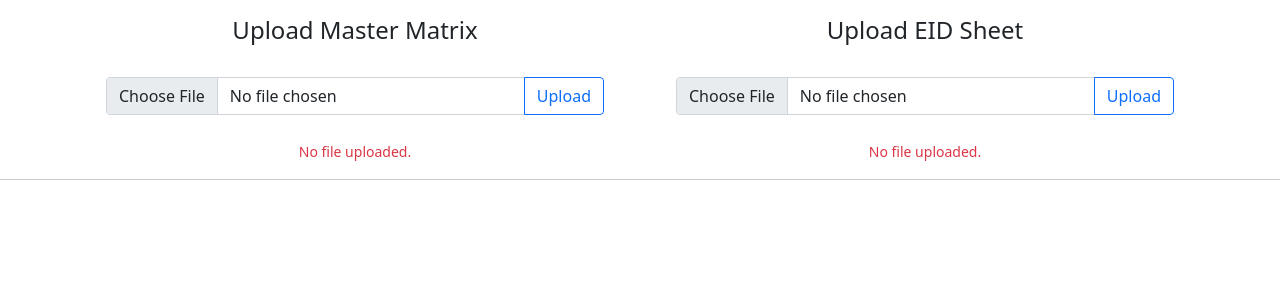
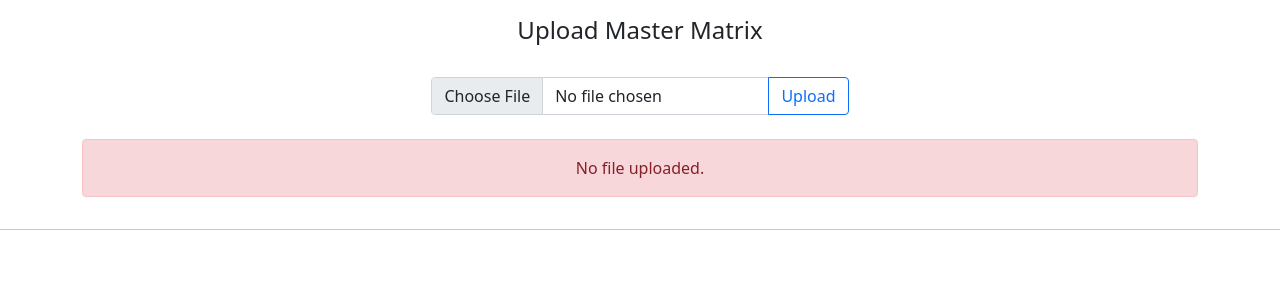
Before and after one commit to ganesh2257767/EID-Tool-Web, a FastAPI app: page / in a window 1280 px wide. Shown: the part 72-372 px from the top of the page. Run offline with FastAPI, Linux system fonts and the light colour scheme.

Commit message:
App complete

```diff
--- a/main.py
+++ b/main.py
@@ -16,45 +16,122 @@ eid_file_uploaded = None
 eid_file_name = None
 eid_dataframe = None
 
+eid_tab = "active"
+oid_tab = ""
+eid_tab_show = "show"
+oid_tab_show = ""
+
+final_oid_result = None
+final_eid_result = None
+
+
 @app.get("/", response_class=HTMLResponse)
 def index(request: Request):
     return templates.TemplateResponse("index.html", context={"request": request})
 
 
 @app.post("/", response_class=HTMLResponse)
-async def index(request: Request,
-                master_file: UploadFile | None = None,
-                eid_file: UploadFile | None = None,
-                eid: str = Form(default=None),
-                oid: str = Form(default=None),
-                env: str = Form(default=None)):
+async def index(
+    request: Request,
+    master_file: UploadFile | None = None,
+    eid_file: UploadFile | None = None,
+    eid: str = Form(default=None),
+    oid: str = Form(default=None),
+    env: str = Form(default=None),
+):
     form = await request.form()
-    global master_file_uploaded, master_file_name
+    global master_file_uploaded, master_file_name, eid_tab, oid_tab, eid_file_name, eid_file_uploaded, final_oid_result, final_eid_result
 
     if "master-submit" in form.keys():
+        eid_tab = "active"
+        oid_tab = ""
+        eid_tab_show = "show"
+        oid_tab_show = ""
         master_file_name = master_file.filename
         master_error = get_master_matrix(master_file)
-        return templates.TemplateResponse("index.html", context={"request": request,
-                                                                "master_file_name": master_file_name,
-                                                                "master_error": master_error,
-                                                                "master_file_uploaded": master_file_uploaded})
+        return templates.TemplateResponse(
+            "index.html",
+            context={
+                "request": request,
+                "master_file_name": master_file_name,
+                "master_error": master_error,
+                "master_file_uploaded": master_file_uploaded,
+                "eid_tab": eid_tab,
+                "oid_tab": oid_tab,
+                "eid_tab_show": eid_tab_show,
+                "oid_tab_show": oid_tab_show,
+            },
+        )
     if "eid-sheet-submit" in form.keys():
         eid_file_name = eid_file.filename
         eid_error = get_eid_sheet(eid_file)
-        return templates.TemplateResponse("index.html", context={"request": request,
-                                                                "eid_file_name": eid_file_name,
-                                                                "eid_error": eid_error,
-                                                                "eid_file_uploaded": eid_file_uploaded})
+        eid_tab = ""
+        oid_tab = "active"
+        eid_tab_show = ""
+        oid_tab_show = "show"
+        return templates.TemplateResponse(
+            "index.html",
+            context={
+                "request": request,
+                "eid_file_name": eid_file_name,
+                "eid_error": eid_error,
+                "eid_file_uploaded": eid_file_uploaded,
+                "master_file_uploaded": master_file_uploaded,
+                "master_file_name": master_file_name,
+                "eid_tab": eid_tab,
+                "oid_tab": oid_tab,
+                "eid_tab_show": eid_tab_show,
+                "oid_tab_show": oid_tab_show,
+                "final_eid_result": final_eid_result,
+            },
+        )
 
     if "eid-submit" in form.keys():
-        print(f"Search with eid: {eid}")
-        final = from_eid(eid.upper())
-        return templates.TemplateResponse("index.html", context={"request": request, "master_file_uploaded": master_file_uploaded, "master_file_name": master_file_name, "final": final})
+        eid_tab = "active"
+        oid_tab = ""
+        eid_tab_show = "show"
+        oid_tab_show = ""
+        final_eid_result = from_eid(eid.upper())
+        return templates.TemplateResponse(
+            "index.html",
+            context={
+                "request": request,
+                "master_file_uploaded": master_file_uploaded,
+                "master_file_name": master_file_name,
+                "final_eid_result": final_eid_result,
+                "eid_tab": eid_tab,
+                "oid_tab": oid_tab,
+                "eid_tab_show": eid_tab_show,
+                "oid_tab_show": oid_tab_show,
+                "final_oid_result": final_oid_result,
+                "eid_file_name": eid_file_name,
+                "eid_file_uploaded": eid_file_uploaded,
+            },
+        )
 
     if "oid-submit" in form.keys():
-        print(f"Search with oid: {oid} and env: {env}")
-
-        return templates.TemplateResponse("index.html", context={"request": request, "master_file_uploaded": master_file_uploaded, "master_file_name": master_file_name})
+        final_oid_result, display_table = get_corp_ftax_from_offer_id(env, oid)
+        eid_tab = ""
+        oid_tab = "active"
+        eid_tab_show = ""
+        oid_tab_show = "show"
+        return templates.TemplateResponse(
+            "index.html",
+            context={
+                "request": request,
+                "master_file_uploaded": master_file_uploaded,
+                "master_file_name": master_file_name,
+                "eid_tab": eid_tab,
+                "oid_tab": oid_tab,
+                "eid_tab_show": eid_tab_show,
+                "oid_tab_show": oid_tab_show,
+                "eid_file_name": eid_file_name,
+                "eid_file_uploaded": eid_file_uploaded,
+                "final_oid_result": final_oid_result,
+                "final_eid_result": final_eid_result,
+                "display_table": display_table
+            },
+        )
 
 
 def get_master_matrix(master_matrix_path):
@@ -65,20 +142,30 @@ def get_master_matrix(master_matrix_path):
     """
     global master_file_uploaded, master_matrix_dataframe
 
-    read_cols = ['Corp', 'CONCATENATE', 'RESI EID', 'Market', 'Altice One']
+    read_cols = ["Corp", "CONCATENATE", "RESI EID", "Market", "Altice One"]
     try:
-        master_matrix_dataframe = pd.read_excel(master_matrix_path.file, usecols=read_cols, converters={'Corp':str, 'CONCATENATE': str})
+        master_matrix_dataframe = pd.read_excel(
+            master_matrix_path.file,
+            usecols=read_cols,
+            converters={"Corp": str, "CONCATENATE": str},
+        )
     except ImportError as e:
+        master_file_uploaded = False
         return e
     except FileNotFoundError:
-        pass
+        master_file_uploaded = False
+        return e
     except ValueError as e:
-        if "Excel file format cannot be determined, you must specify an engine manually" in e.args[0]:
-            print("Please upload an excel file only!")
+        master_file_uploaded = False
+        if (
+            "Excel file format cannot be determined, you must specify an engine manually"
+            in e.args[0]
+        ):
             return "Please upload an excel file only!"
-        elif "Usecols do not match columns, columns expected but not found" in e.args[0]:
-            error_column_name = str(e)[str(e).index("'"):].replace(']', '')
-            print(f"Column(s) {error_column_name} not found.")
+        elif (
+            "Usecols do not match columns, columns expected but not found" in e.args[0]
+        ):
+            error_column_name = str(e)[str(e).index("'") :].replace("]", "")
             return f"Column(s) {error_column_name} not found."
     else:
         master_file_uploaded = True
@@ -95,16 +182,28 @@ def get_eid_sheet(eid_path) -> None:
     global eid_file_uploaded, eid_dataframe
 
     try:
-        eid_dataframe = pd.read_excel(eid_path.file, usecols=['ELIGIBILITY_ID', 'OFFER_ID'], converters={'ELIGIBILITY_ID': str, 'OFFER_ID': str})
+        eid_dataframe = pd.read_excel(
+            eid_path.file,
+            usecols=["ELIGIBILITY_ID", "OFFER_ID"],
+            converters={"ELIGIBILITY_ID": str, "OFFER_ID": str},
+        )
     except ImportError as e:
+        eid_file_uploaded = False
         return e
     except FileNotFoundError:
+        eid_file_uploaded = False
         pass
     except ValueError as e:
-        if "Excel file format cannot be determined, you must specify an engine manually" in e.args[0]:
+        eid_file_uploaded = False
+        if (
+            "Excel file format cannot be determined, you must specify an engine manually"
+            in e.args[0]
+        ):
             return "Please upload an excel file only!"
-        elif "Usecols do not match columns, columns expected but not found" in e.args[0]:
-            error_column_name = str(e)[str(e).index("'"):].replace(']', '')
+        elif (
+            "Usecols do not match columns, columns expected but not found" in e.args[0]
+        ):
+            error_column_name = str(e)[str(e).index("'") :].replace("]", "")
             return f"Column(s) {error_column_name} not found."
     else:
         eid_file_uploaded = True
@@ -122,13 +221,81 @@ def from_eid(eid: str) -> None:
     """
     corp_ftax = []
     for i in master_matrix_dataframe.index:
-        if master_matrix_dataframe['RESI EID'][i] == eid:
+        if master_matrix_dataframe["RESI EID"][i] == eid:
             a = f"""{master_matrix_dataframe['CONCATENATE'][i][:4]}-{master_matrix_dataframe['CONCATENATE'][i][4:]} - {master_matrix_dataframe['Market'][i].strip()}"""
             corp_ftax.append(a)
 
     if corp_ftax:
-        final = [corp_ftax[x:x+4] for x in range(0, len(corp_ftax)-1, 4)]
-        final_df = pd.DataFrame(final).to_html(classes=["table", "table-dark", "table-striped", "table-bordered"], index=False, justify="center", header=False).replace('<td>', '<td class="text-center">')
+        final_eid_result_df = create_output_table(corp_ftax)
     else:
-        final_df = '<small class="text-danger">Invalid EID, try again.</small>'
-    return final_df
+        final_eid_result_df = f"""<div class="alert alert-danger text-center" role="alert">{eid} invalid. Please try a different value.</div>"""
+    return final_eid_result_df
+
+
+def get_corp_ftax_from_offer_id(env: str, offer_id: str) -> None:
+    """
+    get_corp_ftax_from_offer_id - Displays the corp and ftax combination depending on the environment and offer ID passed.
+
+    Takes environment and offer ID and displays the corp and ftax combinations as well as Market type supported in that corp-ftax combination.
+
+    :param env: Environment for which the combinations are requested. Values passed from th GUI to avoid incorrect values.
+    :type env: str
+    :param offer_id: Offer ID to check the corp-ftax combination.
+    :type offer_id: str
+    """
+
+    match env:
+        case "QA INT":
+            corp = ['7702', '7704', '7710', '7715']
+        case "QA 1":
+            corp = ['7708', '7711']
+        case "QA 2":
+            corp = ['7712', '7709']
+        case "QA 3":
+            corp = ['7707', '7714']
+        case _:
+            corp = ['7701', '7703', '7705', '7706', '7713']
+
+    corpftax_altice_list = []
+    corpftax_legacy_list = []
+    smb_list = []
+
+    offer_eid = {eid_dataframe['ELIGIBILITY_ID'][i] for i in eid_dataframe.index if eid_dataframe['OFFER_ID'][i] == offer_id}
+    for j in master_matrix_dataframe.index:
+        if master_matrix_dataframe['Corp'][j] in corp:
+            if master_matrix_dataframe['Altice One'][j] == 'Y' and master_matrix_dataframe['RESI EID'][j] in offer_eid:
+                corpftax_altice_list.append(
+                    f"{master_matrix_dataframe['CONCATENATE'][j][:4]}-{master_matrix_dataframe['CONCATENATE'][j][4:]} - {master_matrix_dataframe['Market'][j].strip()} - {master_matrix_dataframe['RESI EID'][j].strip()}")
+
+            elif master_matrix_dataframe['Altice One'][j] == 'N' and master_matrix_dataframe['RESI EID'][j] in offer_eid:
+                corpftax_legacy_list.append(
+                    f"{master_matrix_dataframe['CONCATENATE'][j][:4]}-{master_matrix_dataframe['CONCATENATE'][j][4:]} - {master_matrix_dataframe['Market'][j].strip()} - {master_matrix_dataframe['RESI EID'][j].strip()}")
+
+            elif master_matrix_dataframe['RESI EID'][j] in offer_eid:
+                smb_list.append(f"{master_matrix_dataframe['CONCATENATE'][j][:4]}-{master_matrix_dataframe['CONCATENATE'][j][4:]} - {master_matrix_dataframe['Market'][j].strip()} - {master_matrix_dataframe['RESI EID'][j].strip()}")
+
+
+    if corpftax_legacy_list or corpftax_altice_list:
+        altice_result = create_output_table(corpftax_altice_list)
+        legacy_result = create_output_table(corpftax_legacy_list)
+        return (altice_result, legacy_result), True
+
+    elif smb_list:
+        smb_result = create_output_table(smb_list)
+        return smb_result, False
+    else:
+        return f"""<div class="alert alert-primary text-center" role="alert">Offer {offer_id} not present in {env}! Try a different ID.</div>""", False
+
+def create_output_table(result):
+    final_eid_result = [result[x : x + 6] for x in range(0, len(result) - 1, 6)]
+    final_eid_result_df = (
+        pd.DataFrame(final_eid_result)
+        .to_html(
+            classes=["table", "table-striped", "table-bordered"],
+            index=False,
+            justify="center",
+            header=False,
+        )
+        .replace("<td>", '<td class="text-center">')
+    )
+    return final_eid_result_df
--- a/templates/index.html
+++ b/templates/index.html
@@ -14,53 +14,34 @@
     <nav class="navbar navbar-dark bg-dark px-3 py-3">
         <div class="container-fluid">
             <a class="navbar-brand" href="{{ url_for('index') }}">
-            <img src="{{ url_for('static', path='/main_icon.ico') }}" alt="" width="30" height="24" class="d-inline-block align-text-top">
+                <img src="{{ url_for('static', path='/main_icon.ico') }}" alt="" width="30" height="24"
+                    class="d-inline-block align-text-top">
                 EID Tool Web
             </a>
         </div>
     </nav>
     <div class="container">
         <div class="row">
-            <div class="col">
-                <h4 class="card-title mt-3 text-center">Upload Master Matrix</h4>
+            <h4 class="mt-3 text-center">Upload Master Matrix</h4>
+            <div class="d-flex justify-content-center">
                 <form method="POST" enctype="multipart/form-data">
                     <div class="input-group px-4 py-4">
                         <input name="master_file" type="file" class="form-control" required>
                         <button name="master-submit" class="btn btn-outline-primary" type="submit">Upload</button>
                     </div>
-                    <div class="form-group text-center">
+            </div>
+            <div class="text-center">
                 {% if master_file_uploaded %}
-                        <small class="text-primary">{{ master_file_name }} uploaded.</small>
+                <div class="alert alert-primary text-center" role="alert">{{ master_file_name }} uploaded.</div>
                 {% else %}
                 {% if master_error %}
-                        <small class="text-danger">{{ master_error }}</small>
+                <div class="alert alert-danger text-center" role="alert">{{ master_error }}</div>
                 {% else %}
-                        <small class="text-danger">No file uploaded.</small>
+                <div class="alert alert-danger text-center" role="alert">No file uploaded.</div>
                 {% endif %}
                 {% endif %}
             </div>
             </form>
-            </div>
-            <div class="col">
-                <h4 class="card-title mt-3 text-center">Upload EID Sheet</h4>
-                <form method="POST" enctype="multipart/form-data">
-                    <div class="input-group px-4 py-4">
-                        <input name="eid_file" type="file" class="form-control" required>
-                        <button name="eid-sheet-submit" class="btn btn-outline-primary" type="submit">Upload</button>
-                    </div>
-                    <div class="form-group text-center">
-                        {% if eid_file_uploaded %}
-                        <small class="text-primary">{{ eid_file_name }} uploaded.</small>
-                        {% else %}
-                        {% if eid_error %}
-                        <small class="text-danger">{{ eid_error }}</small>
-                        {% else %}
-                        <small class="text-danger">No file uploaded.</small>
-                        {% endif %}
-                        {% endif %}
-                    </div>
-                </form>
-            </div>
         </div>
     </div>
     <hr>
@@ -68,18 +49,21 @@
     <div class="d-flex justify-content-center px-4 py-4">
         <ul class="nav nav-tabs" id="myTab" role="tablist">
             <li class="nav-item" role="presentation">
-                <button class="nav-link active" id="eid-tab" data-bs-toggle="tab" data-bs-target="#eid-content-tab"
-                    type="button" role="tab" aria-controls="home" aria-selected="true">Search with EID</button>
+                <button class="nav-link {{ eid_tab }}" id="eid-tab" data-bs-toggle="tab"
+                    data-bs-target="#eid-content-tab" type="button" role="tab" aria-controls="home"
+                    aria-selected="true">Search with EID</button>
             </li>
             <li class="nav-item" role="presentation">
-                <button class="nav-link" id="oid-tab" data-bs-toggle="tab" data-bs-target="#oid-content-tab"
-                    type="button" role="tab" aria-controls="profile" aria-selected="false">Search with Offer ID</button>
+                <button class="nav-link {{ oid_tab }}" id="oid-tab" data-bs-toggle="tab"
+                    data-bs-target="#oid-content-tab" type="button" role="tab" aria-controls="profile"
+                    aria-selected="false">Search with Offer ID</button>
             </li>
         </ul>
     </div>
+    <div class="tab-content" id="myTabContent">
+        <div class="tab-pane fade {{ eid_tab_show }} {{ eid_tab }}" id="eid-content-tab" role="tabpanel"
+            aria-labelledby="eid-tab">
             <div class="d-flex justify-content-center">
-        <div class="tab-content" id="myTabContent">
-            <div class="tab-pane fade show active" id="eid-content-tab" role="tabpanel" aria-labelledby="eid-tab">
                 <form method="POST">
                     <div class="form-group input-group px-4 pt-2 pb-4">
                         <input name="eid" class="form-control" placeholder="EID (ex. EAC31)" type="input" required>
@@ -90,7 +74,43 @@
                     </div> <!-- form-group// -->
                 </form>
             </div>
-            <div class="tab-pane fade" id="oid-content-tab" role="tabpanel" aria-labelledby="oid-tab">
+            {% if final_eid_result %}
+            <div class="px-5 py-4">
+                {{ final_eid_result|safe }}
+            </div>
+            {% endif %}
+        </div>
+        <div class="tab-pane fade {{ oid_tab_show }} {{ oid_tab }}" id="oid-content-tab" role="tabpanel"
+            aria-labelledby="oid-tab">
+            <div class="container">
+                <div class="row">
+                    <h4 class="card-title mt-3 text-center">Upload EID Sheet</h4>
+                    <div class="d-flex justify-content-center">
+                        <form method="POST" enctype="multipart/form-data">
+                            <div class="input-group px-4 py-4">
+                                <input name="eid_file" type="file" class="form-control" required>
+                                <button name="eid-sheet-submit" class="btn btn-outline-primary"
+                                    type="submit">Upload</button>
+                            </div>
+                            <div class="form-group text-center">
+                                {% if eid_file_uploaded %}
+                                <div class="alert alert-primary text-center" role="alert">{{ eid_file_name }} uploaded.</div>
+                                <!-- <small class="text-primary">{{ eid_file_name }} uploaded.</small> -->
+                                {% else %}
+                                {% if eid_error %}
+                                <div class="alert alert-danger text-center" role="alert">{{ eid_error }}</div>
+                                <!-- <small class="text-danger">{{ eid_error }}</small> -->
+                                {% else %}
+                                <div class="alert alert-danger text-center" role="alert">No file uploaded.</div>
+                                <!-- <small class="text-danger">No file uploaded.</small> -->
+                                {% endif %}
+                                {% endif %}
+                            </div>
+                        </form>
+                    </div>
+                </div>
+                <div class="row">
+                    <div class="d-flex justify-content-center">
                         <form method="POST">
                             <div class="form-group input-group px-4 py-2">
                                 <input name="oid" class="form-control" placeholder="Offer ID (ex. 1630941)" type="input"
```
Also changed, not shown: other parts of templates/index.html (+22 -6 lines), 1 other file. Lines whose indentation alone changed are shown as unchanged.
